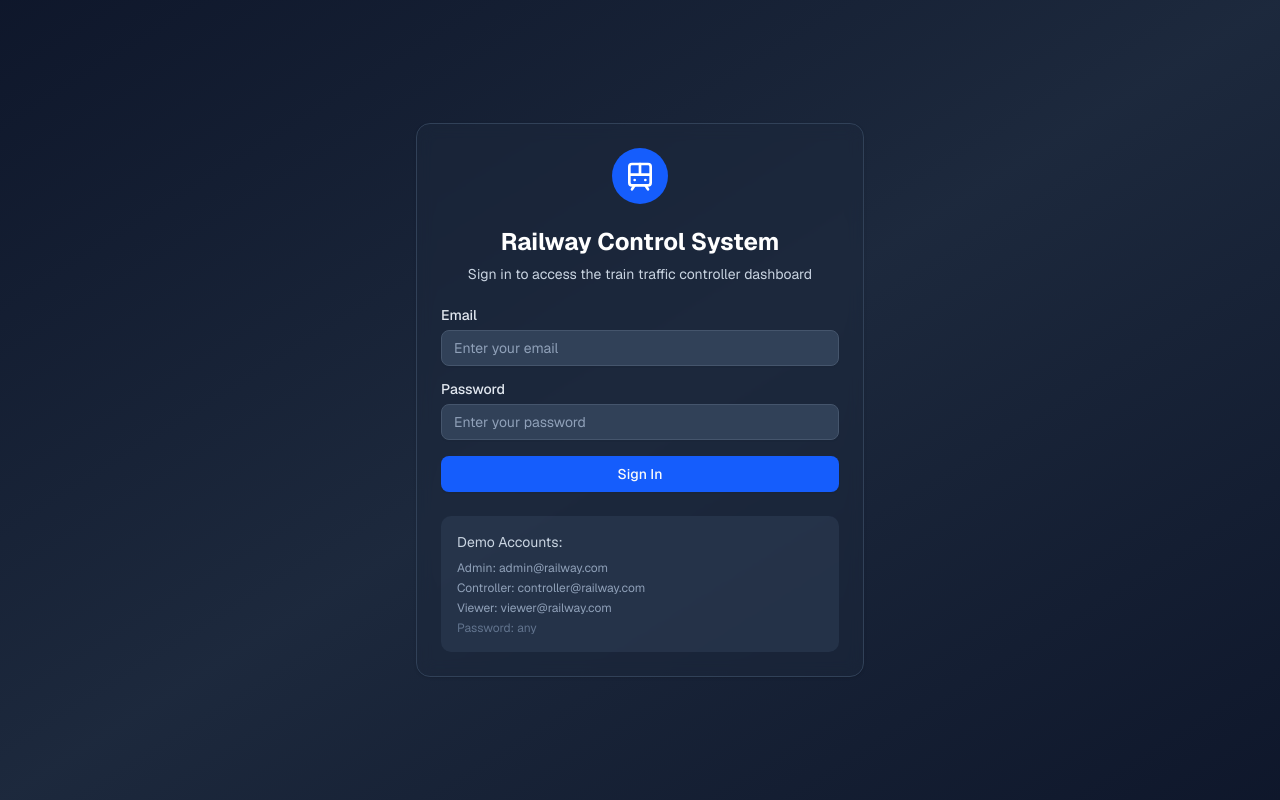
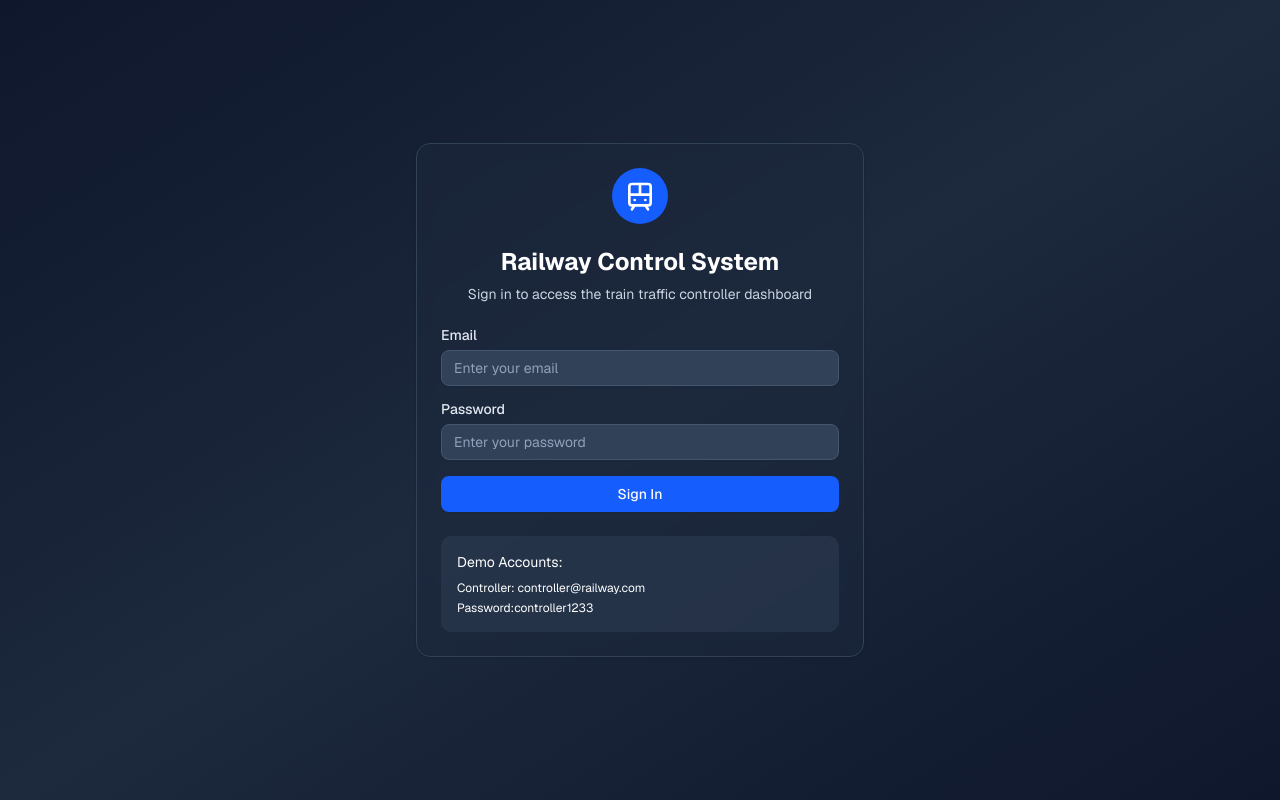
Before and after one commit to Amruth-empire/train_traffic_controller, a Next.js app: page / in a window 1280 px wide. Built offline with nearby package versions, Linux system fonts and the light colour scheme.

Commit message:
password fixed

```diff
--- a/components/login-form.tsx
+++ b/components/login-form.tsx
@@ -93,12 +93,12 @@ export function LoginForm() {
             </Button>
           </form>
           <div className="mt-6 p-4 bg-slate-700/50 rounded-lg">
-            <p className="text-sm text-slate-300 mb-2">Demo Accounts:</p>
-            <div className="space-y-1 text-xs text-slate-400">
-              <div>Admin: admin@railway.com</div>
+            <p className="text-sm text-white mb-2">Demo Accounts:</p>
+            <div className="space-y-1 text-xs text-white">
+              <div></div>
               <div>Controller: controller@railway.com</div>
-              <div>Viewer: viewer@railway.com</div>
-              <div className="text-slate-500">Password: any</div>
+              <div></div>
+              <div className="text-white">Password:controller1233 </div>
             </div>
           </div>
         </CardContent>
```
